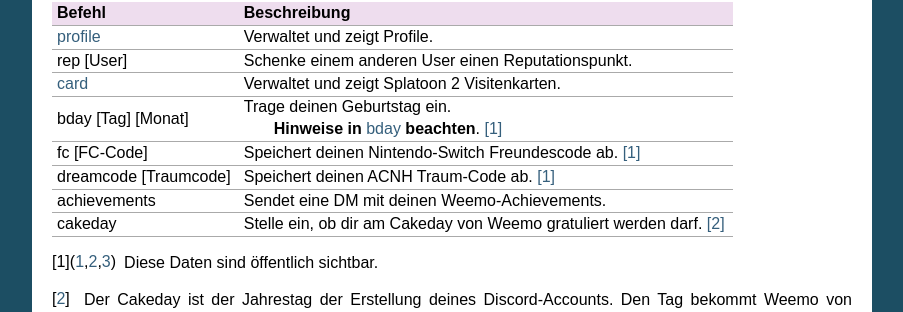
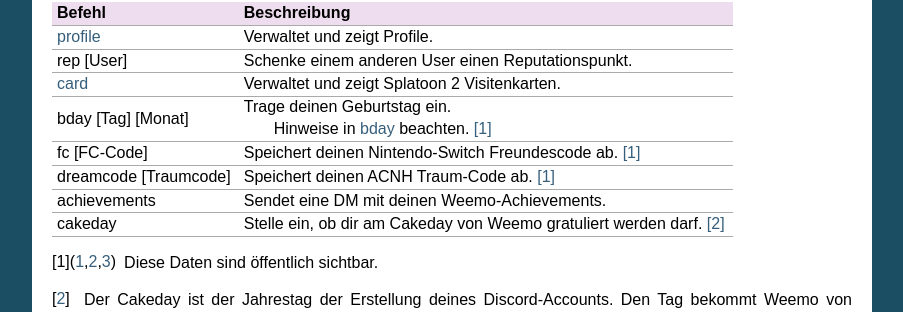
Before and after one commit to niborus/weemo-doc, a Sphinx documentation site: the page built from docs/befehle.rst, in a window 1280 px wide and 900 px high, scrolled down 1345 px. Shown: the part 140-452 px from the top of the window, without its empty margins (198-1101 px from the left). Built offline with Sphinx 7.4.7, drawn with Linux system fonts in a browser that asks for light colours.

Commit message:
Entfernen von Fettschrift in Tabelle

```diff
--- a/docs/befehle.rst
+++ b/docs/befehle.rst
@@ -70,7 +70,7 @@ Profil
     "rep [User]", "Schenke einem anderen User einen Reputationspunkt."
     "card_", "Verwaltet und zeigt Splatoon 2 Visitenkarten."
     "bday [Tag] [Monat]", "Trage deinen Geburtstag ein.
-        **Hinweise in** bday_ **beachten**. [1]_"
+        Hinweise in bday_ beachten. [1]_"
     "fc [FC-Code]", "Speichert deinen Nintendo-Switch Freundescode ab. [1]_"
     "dreamcode [Traumcode]", "Speichert deinen ACNH Traum-Code ab. [1]_"
     "achievements", "Sendet eine DM mit deinen Weemo-Achievements."
```
